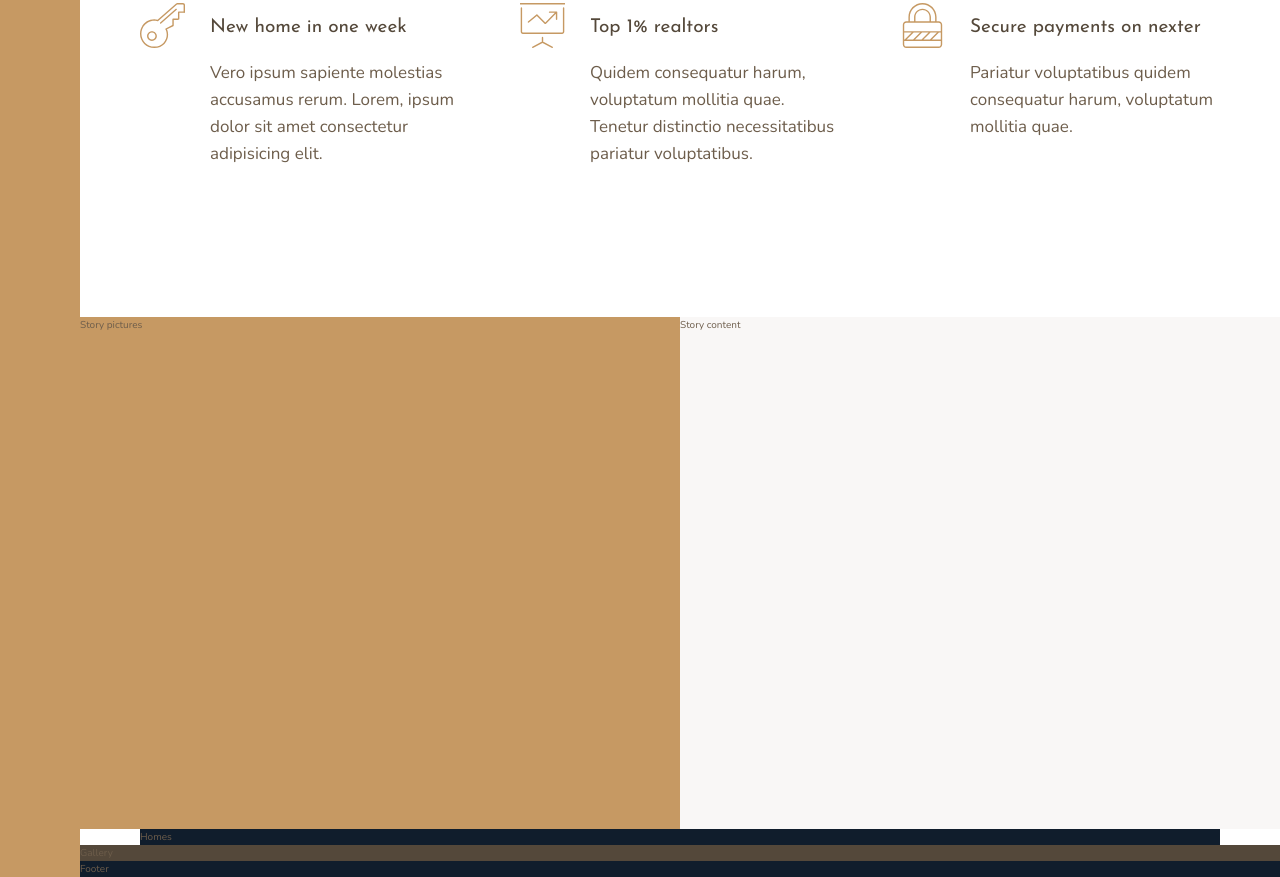
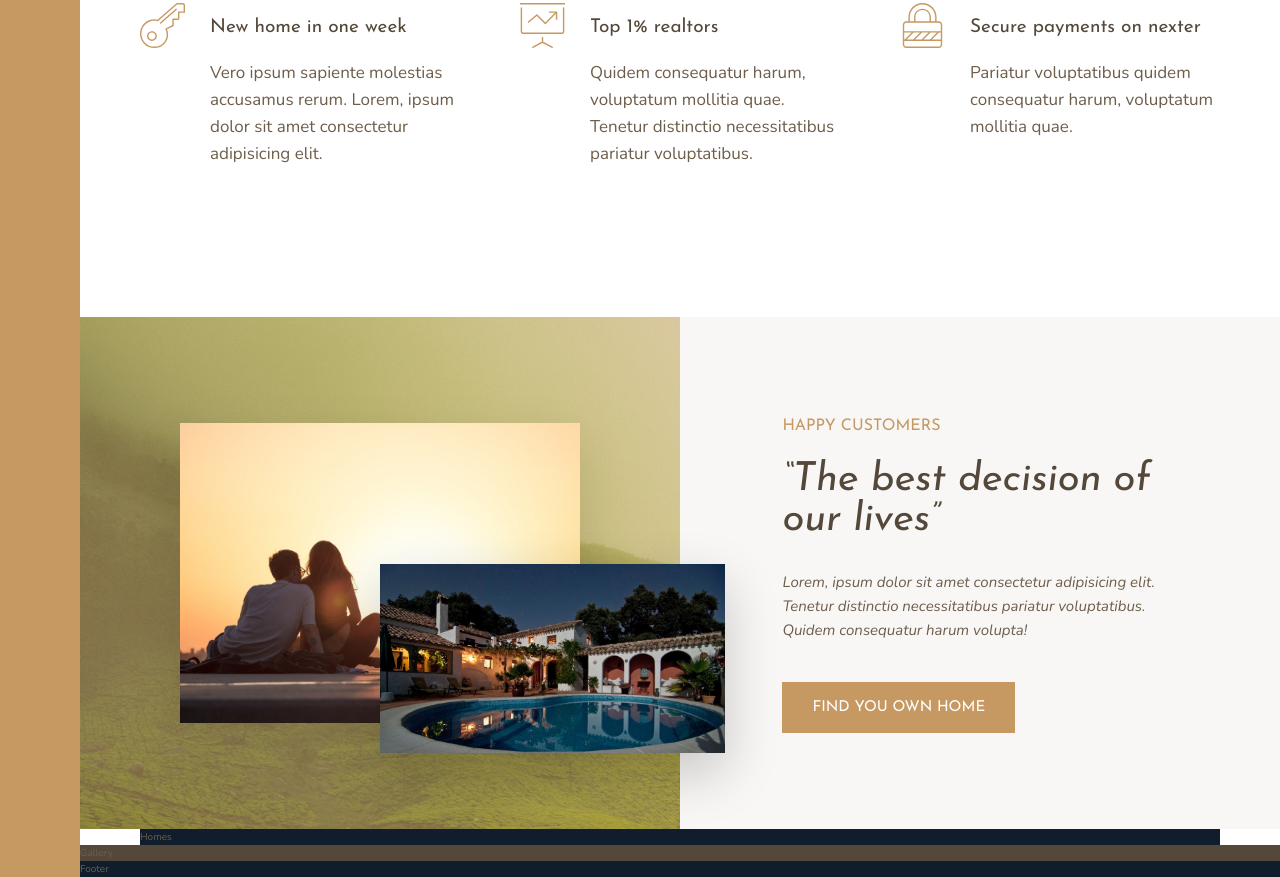
Before and after one commit to liamalexander/nexter, a website: page index.html in a window 1280 px wide. Shown: the part 991-1868 px from the top of the page. Drawn offline with nearby package versions, Linux system fonts and the light colour scheme.

Commit message:
add story section

```diff
--- a/index.html
+++ b/index.html
@@ -82,11 +82,18 @@
     </section>
 
     <div class="story__pictures">
-      Story pictures
+      <img src="img/story-1.jpeg" alt="Couple with new house" class="story__img--1">
+      <img src="img/story-2.jpeg" alt="New house" class="story__img--2">
     </div>
 
     <div class="story__content">
-      Story content
+      <h3 class="heading-3 mb-sm">Happy Customers</h3>
+      <h2 class="heading-2 heading-2--dark mb-md">&ldquo;The best decision of our lives&rdquo;</h2>
+      <p class="story__text">
+        Lorem, ipsum dolor sit amet consectetur adipisicing elit. Tenetur distinctio necessitatibus pariatur
+        voluptatibus. Quidem consequatur harum volupta!
+      </p>
+      <button class="btn">Find you own home</button>
     </div>
 
     <section class="homes">
--- a/sass/_story.scss
+++ b/sass/_story.scss
@@ -3,10 +3,50 @@
   &__pictures {
     background-color: $color-primary;
     grid-column: full-start / col-end 4;
+    background-image: linear-gradient(rgba($color-primary, .5), rgba($color-primary, .5)),
+    url(../img/back.jpg);
+
+    display: grid;
+    grid-template-rows: repeat(6, 1fr);
+    grid-template-columns: repeat(6, 1fr);
+    align-items: center;
+  }
+
+  &__img--1 {
+    width: 100%;
+    grid-row: 2 / 6;
+    grid-column: 2 / 6;
+    box-shadow: 0 2rem 5rem rgba(#000, .1);
+  }
+
+  &__img--2 {
+    width: 115%;
+    grid-row: 4 / 6;
+    grid-column: 4 / 7;
+    z-index: 20;
+    box-shadow: 0 2rem 5rem rgba(#000, .2);
   }
 
   &__content {
     background-color: $color-grey-light-1;
     grid-column: col-start 5 / full-end;
+
+    padding: 6rem 8vw;
+
+    //FLEX IS BEST SOLUTION HERE B/C ITS 1 DIMENTIONAL, BUT CAN ALSO USE GRID AS BELOW
+    // display: flex;
+    // flex-direction: column;
+    // justify-content: center;
+    // align-items: flex-start;
+
+    display: grid;
+    align-content: center;
+    justify-items: start;
+  }
+
+  &__text {
+    font-size: 1.5rem;
+    font-style: italic;
+    margin-bottom: 4rem;
   }
 }
--- a/sass/_typography.scss
+++ b/sass/_typography.scss
@@ -9,10 +9,19 @@
 
 .heading-2 {
   @extend %heading;
+  font-size: 4rem;
+  font-style: italic;
+  line-height: 1;
+
+  &--light { color: $color-grey-light-1}
+  &--dark { color: $color-grey-dark-1}
 }
 
 .heading-3 {
   @extend %heading;
+  font-size: 1.6rem;
+  color: $color-primary;
+  text-transform: uppercase;
 }
 
 .heading-4 {
@@ -22,3 +31,25 @@
   &--light { color: $color-grey-light-1}
   &--dark { color: $color-grey-dark-1}
 }
+
+.btn {
+  background-color: $color-primary;
+  color: #fff;
+  border: none;
+  border-radius: 0;
+  font-family: $font-display;
+  font-size: 1.5rem;
+  text-transform: uppercase;
+  padding: 1.8rem 3rem;
+  cursor: pointer;
+  transition: all .2s;
+
+  &:hover {
+    background-color: $color-primary-dark;
+  }
+}
+
+.mb-sm { margin-bottom: 2rem; }
+.mb-md { margin-bottom: 3rem; }
+.mb-lg { margin-bottom: 4rem; }
+.mb-hg { margin-bottom: 8rem; }
```
Also changed, not shown: css/style.css, 1 other file.
